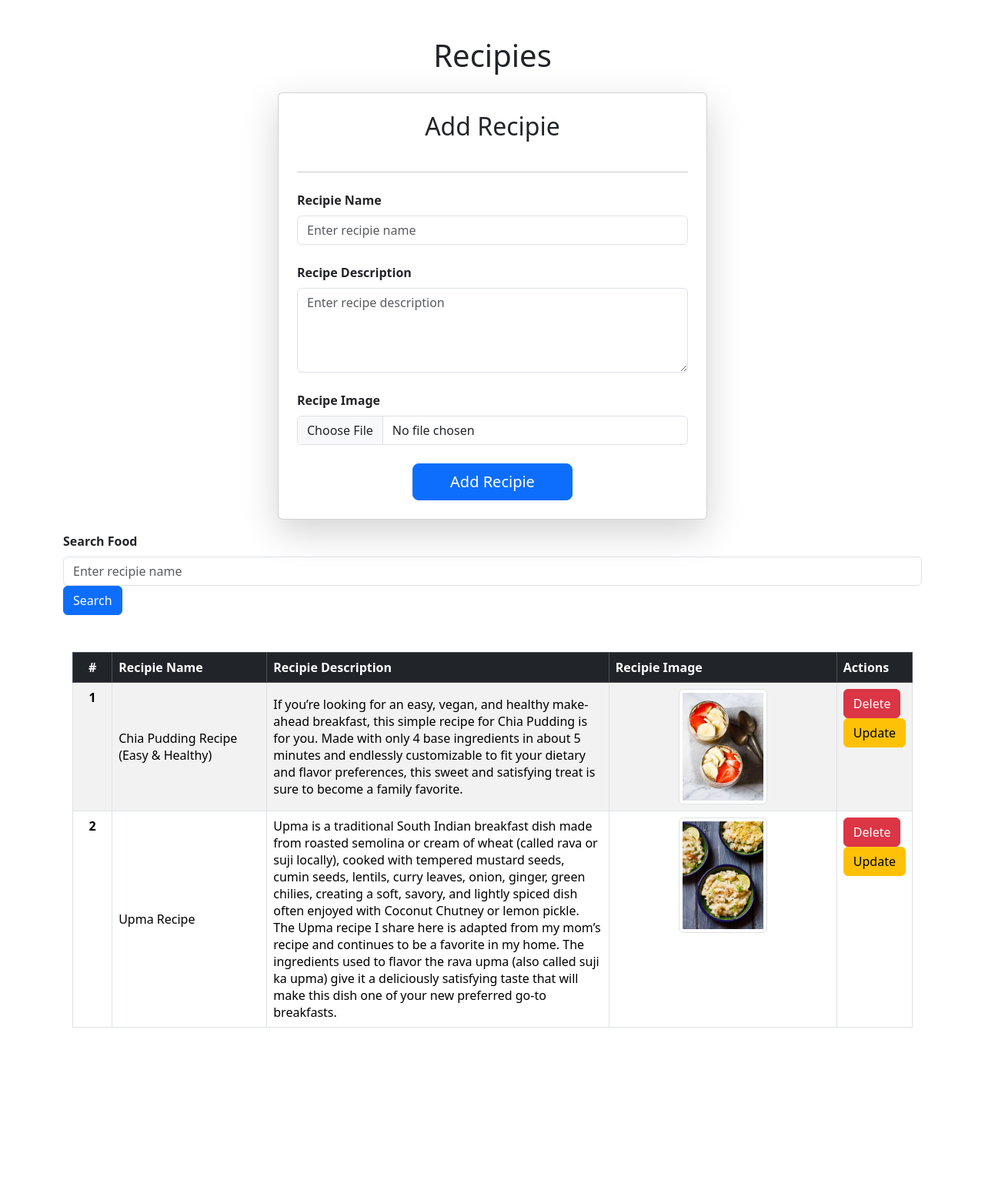
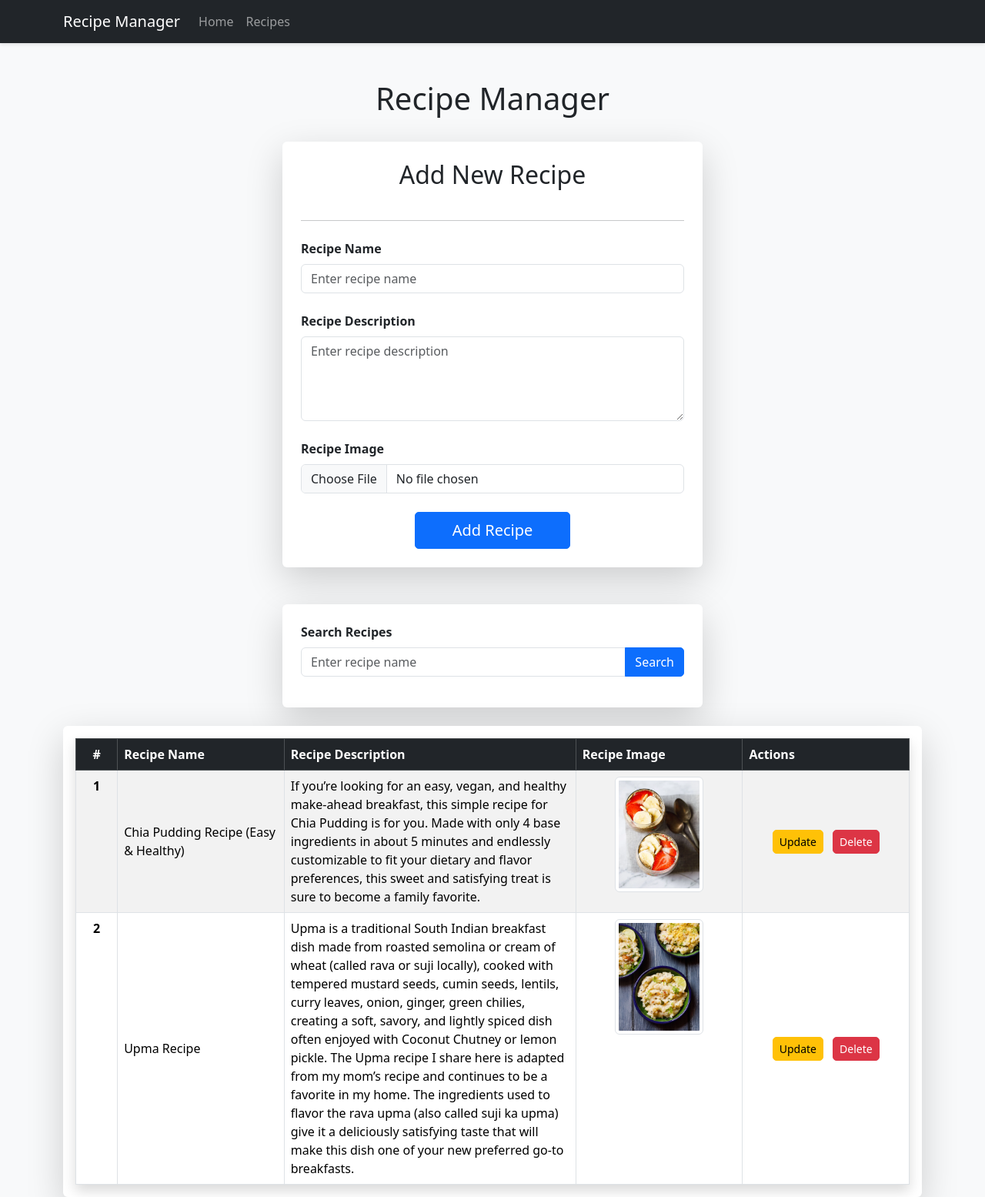
Before and after one commit to milankumawat1/core, a Django app: page /recipies/ in a window 1280 px wide. Shown: the whole page at 77% size. Before the commit the page ends 1335 px from the top, so only its background shows below. Run offline with Django 5.2, Linux system fonts and the light colour scheme; data comes from the database, SQL or seed files in the repository.

Commit message:
stling done

```diff
--- a/vege/templates/base.html
+++ b/vege/templates/base.html
@@ -1,18 +1,53 @@
-<html>
+<!DOCTYPE html>
+<html lang="en">
     <head>
+        <meta charset="UTF-8">
+        <meta name="viewport" content="width=device-width, initial-scale=1.0">
         <title>{{page}}</title>
-
-        <link href="https://cdn.jsdelivr.net/npm/bootstrap@5.3.6/dist/css/bootstrap.min.css" rel="stylesheet" integrity="sha384-4Q6Gf2aSP4eDXB8Miphtr37CMZZQ5oXLH2yaXMJ2w8e2ZtHTl7GptT4jmndRuHDT" crossorigin="anonymous">
+        <link href="https://cdn.jsdelivr.net/npm/bootstrap@5.3.6/dist/css/bootstrap.min.css" rel="stylesheet">
+        <style>
+            body {
+                background-color: #f8f9fa;
+            }
+            .navbar {
+                box-shadow: 0 2px 4px rgba(0,0,0,.1);
+            }
+            .card {
+                border: none;
+                box-shadow: 0 0.5rem 1rem rgba(0, 0, 0, 0.15);
+            }
+            .btn {
+                border-radius: 5px;
+            }
+            .table {
+                background-color: white;
+                box-shadow: 0 0.5rem 1rem rgba(0, 0, 0, 0.15);
+            }
+        </style>
     </head>
     <body>
-
+        <nav class="navbar navbar-expand-lg navbar-dark bg-dark mb-4">
+            <div class="container">
+                <a class="navbar-brand" href="/">Recipe Manager</a>
+                <button class="navbar-toggler" type="button" data-bs-toggle="collapse" data-bs-target="#navbarNav">
+                    <span class="navbar-toggler-icon"></span>
+                </button>
+                <div class="collapse navbar-collapse" id="navbarNav">
+                    <ul class="navbar-nav">
+                        <li class="nav-item">
+                            <a class="nav-link" href="/">Home</a>
+                        </li>
+                        <li class="nav-item">
+                            <a class="nav-link" href="/recipies/">Recipes</a>
+                        </li>
+                    </ul>
+                </div>
+            </div>
+        </nav>
 
         {%block content%}
+        {%endblock%}
 
-{%endblock%}
-
-
-
-
+        <script src="https://cdn.jsdelivr.net/npm/bootstrap@5.3.6/dist/js/bootstrap.bundle.min.js"></script>
     </body>
 </html>
--- a/vege/templates/recipies.html
+++ b/vege/templates/recipies.html
@@ -2,17 +2,23 @@
 
 {% block content %}
     <div class="container mt-5">
-        <h1 class="text-center mb-4">Recipies</h1>
+        <div class="row mb-4">
+            <div class="col-12">
+                <h1 class="text-center">Recipe Manager</h1>
+            </div>
+        </div>
 
+        <div class="row mb-5">
+            <div class="col-md-8 col-lg-6 mx-auto">
                 <form method="post" enctype="multipart/form-data">
-            <div class="col-md-8 col-lg-6 mx-auto card p-4 shadow-lg">
+                    <div class="card p-4 shadow-lg">
                         {% csrf_token %}
-                <h2 class="text-center mb-4">Add Recipie</h2>
+                        <h2 class="text-center mb-4">Add New Recipe</h2>
                         <hr class="mb-4">
 
                         <div class="mb-4">
-                    <label for="recipie_name" class="form-label fw-bold">Recipie Name</label>
-                    <input type="text" class="form-control" name="recipie_name" id="recipie_name" placeholder="Enter recipie name">
+                            <label for="recipie_name" class="form-label fw-bold">Recipe Name</label>
+                            <input type="text" class="form-control" name="recipie_name" id="recipie_name" placeholder="Enter recipe name">
                         </div>
 
                         <div class="mb-4">
@@ -26,31 +32,39 @@
                         </div>
 
                         <div class="text-center">
-                    <button type="submit" class="btn btn-primary btn-lg px-5">Add Recipie</button>
+                            <button type="submit" class="btn btn-primary btn-lg px-5">Add Recipe</button>
                         </div>
                     </div>
                 </form>
-    <div>
-        <form>
-        <div>
-        <label for="recipie_name" class="form-label fw-bold">Search Food</label>
-                    <input type="text" class="form-control" name="search"   placeholder="Enter recipie name">
+            </div>
         </div>
 
-        <button type="submit" class="btn btn-primary ">Search</button>
+        <div class="row mb-4">
+            <div class="col-md-8 col-lg-6 mx-auto">
+                <form class="card p-4 shadow-lg">
+                    <div class="mb-3">
+                        <label for="search" class="form-label fw-bold">Search Recipes</label>
+                        <div class="input-group">
+                            <input type="text" class="form-control" name="search" id="search" placeholder="Enter recipe name">
+                            <button type="submit" class="btn btn-primary">Search</button>
+                        </div>
+                    </div>
                 </form>
-
+            </div>
         </div>
 
-    <div class="container mt-5">
-        <table class="table table-bordered table-hover table-striped">
+        <div class="row">
+            <div class="col-12">
+                <div class="card shadow-lg">
+                    <div class="card-body">
+                        <table class="table table-bordered table-hover table-striped mb-0">
                             <thead class="table-dark">
                                 <tr>
                                     <th scope="col" class="text-center" style="width: 5%">#</th>
-                    <th scope="col" style="width: 20%">Recipie Name</th>
-                    <th scope="col" style="width: 45%">Recipie Description</th>
-                    <th scope="col" style="width: 30%">Recipie Image</th>
-                    <th scope="col" style="width: 30%">Actions</th>
+                                    <th scope="col" style="width: 20%">Recipe Name</th>
+                                    <th scope="col" style="width: 35%">Recipe Description</th>
+                                    <th scope="col" style="width: 20%">Recipe Image</th>
+                                    <th scope="col" style="width: 20%">Actions</th>
                                 </tr>
                             </thead>
                             <tbody>
@@ -63,13 +77,12 @@
                                         {% if recipie.recipie_image %}
                                             <img src="{{recipie.recipie_image.url}}" alt="{{recipie.recipie_name}}" class="img-thumbnail" style="max-height: 150px;">
                                         {% else %}
-                            No image
+                                            <span class="text-muted">No image</span>
                                         {% endif %}
                                     </td>
-
-                    <td>
-                        <a href="/delete-recipie/{{recipie.id}}" class="btn btn-danger">Delete</a>
-                        <a href="/update-recipie/{{recipie.id}}" class="btn btn-warning">Update</a>
+                                    <td class="text-center align-middle">
+                                        <a href="/update-recipie/{{recipie.id}}" class="btn btn-warning btn-sm me-2">Update</a>
+                                        <a href="/delete-recipie/{{recipie.id}}" class="btn btn-danger btn-sm" onclick="return confirm('Are you sure you want to delete this recipe?')">Delete</a>
                                     </td>
                                 </tr>
                                 {%endfor%}
@@ -77,4 +90,7 @@
                         </table>
                     </div>
                 </div>
+            </div>
+        </div>
+    </div>
 {% endblock %}
```
Also changed, not shown: vege/templates/update_recipie.html (+16 -7 lines). Lines whose indentation alone changed are shown as unchanged.
